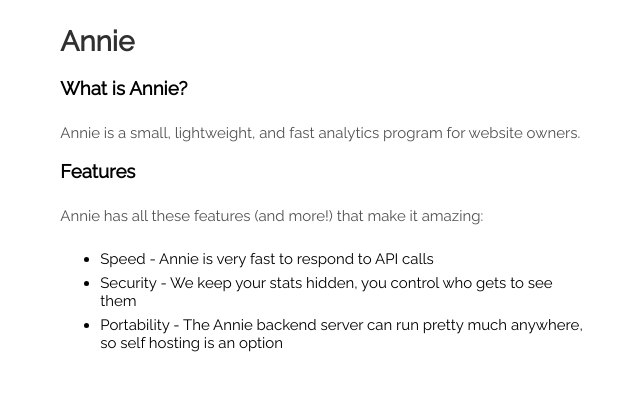
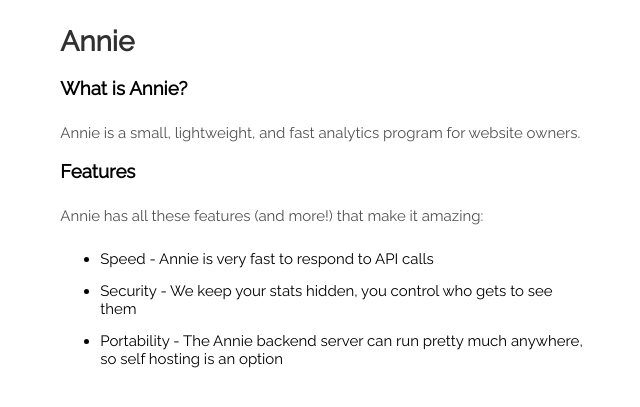
Before and after one commit to annieapp/annie, a Jekyll site: the page built from frontend/index.html, in a window 1280 px wide. Shown: the top 407 px of the page, without its empty margins (279-919 px from the left). Built offline with Jekyll 4.4.1, drawn with Linux system fonts in a browser that asks for light colours.

Commit message:
space out

```diff
--- a/frontend/css/stylesheet.css
+++ b/frontend/css/stylesheet.css
@@ -33,7 +33,7 @@ body {
 
 .text-dec ul li {
    font-size: 15px;
-   margin-bottom: 6px;
+   margin-bottom: 14px;
 }
 
 .text-dec h3 {
@@ -42,7 +42,7 @@ body {
 }
 
 .text-dec ul {
-  margin-top:25px;
+  margin-top: 25px;
 }
 
 .text-dec {
```
